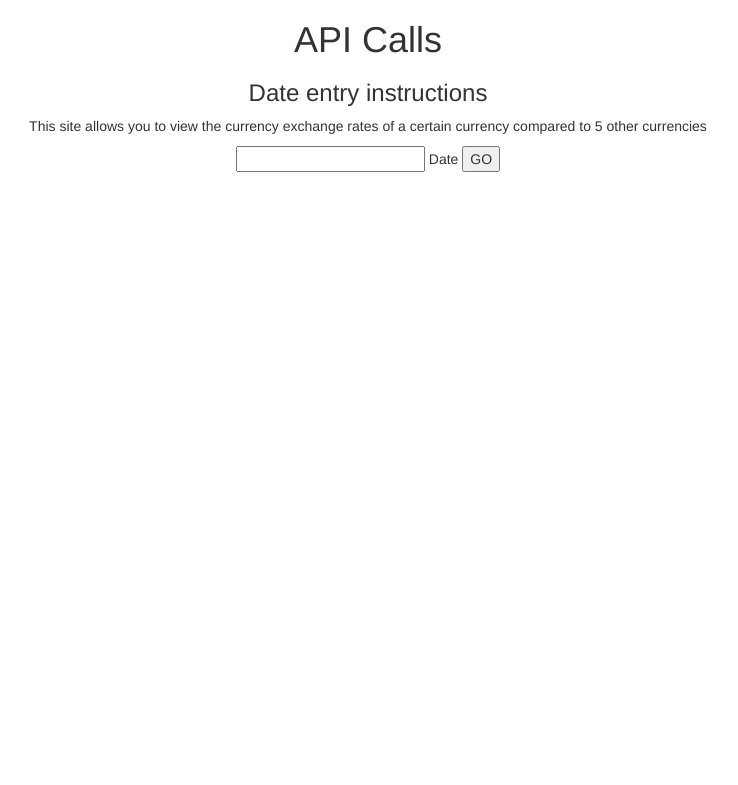
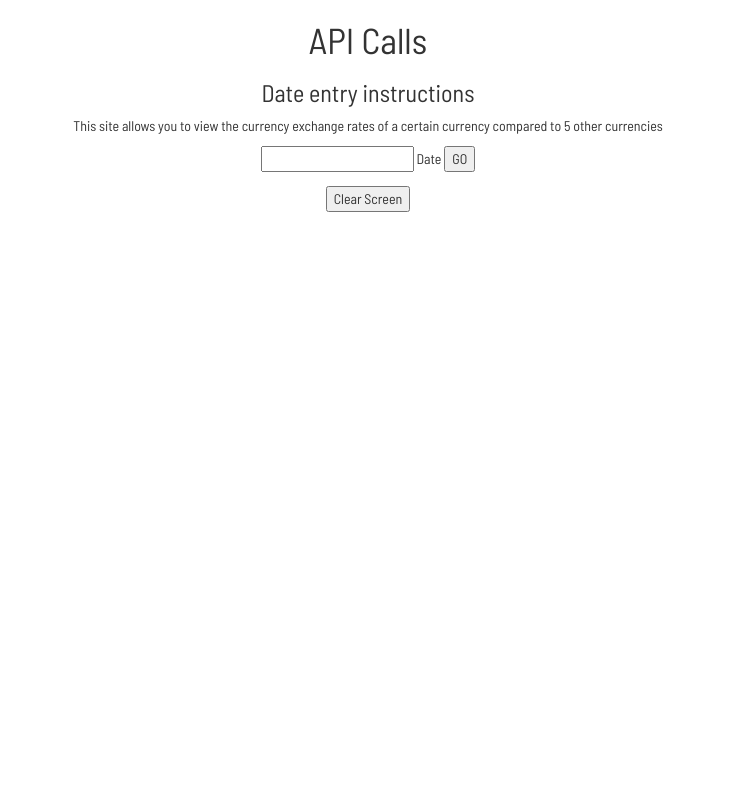
Before and after one commit to loca5609/class, a PHP site: page /homework/homework_5/index.php in a window 1280 px wide. Shown: the top 785 px of the page, without its empty margins (272-1010 px from the left). Run offline with PHP 8.4, Linux system fonts and the light colour scheme; some libraries are stand-ins or nearby versions.

Commit message:
All working and tidyed up HW 5

```diff
--- a/homework/homework_5/css/styles.css
+++ b/homework/homework_5/css/styles.css
@@ -4,4 +4,5 @@ h1 {
 
 body {
     text-align: center;
+    font-family: 'Barlow Semi Condensed', sans-serif;
 }
--- a/homework/homework_5/index.php
+++ b/homework/homework_5/index.php
@@ -2,21 +2,24 @@
     <head>
        <link rel="stylesheet" href="https://maxcdn.bootstrapcdn.com/bootstrap/3.3.7/css/bootstrap.min.css" integrity="sha384-BVYiiSIFeK1dGmJRAkycuHAHRg32OmUcww7on3RYdg4Va+PmSTsz/K68vbdEjh4u" crossorigin="anonymous">
        <link rel="stylesheet" type="text/css" href="css/styles.css" />
+       <link href="https://fonts.googleapis.com/css?family=Barlow+Semi+Condensed" rel="stylesheet">
        <script src="https://code.jquery.com/jquery-3.1.0.js"></script>
 
     <script>
-    var dateInput = $("#date").val();
+
 
         function apiCall(){
+            var baseInput = $("#base").val();
             $.ajax({
 
             type: "GET",
-            url: "https://api.fixer.io/latest?base",
+            url: "https://api.fixer.io/latest?",
             dataType: "json",
             data: {"base": $("#base").val()},
             success: function(data,status) {
               //rates is the assoc. array of currency types, the key is the currency code, value is the exchange from the base currency
               //alert(data.rates["AUD"]);
+              $("#rates").append("<h3>"+baseInput+" Exchange Rates: <br></h3>");
               $("#rates").append("Australia "+data.rates["AUD"]+"<br>");
               $("#rates").append("Canada "+data.rates["CAD"]+"<br>");
               $("#rates").append("Japanese Yen "+data.rates["JPY"]+"<br>");
@@ -32,7 +35,9 @@
         });//ajax
 
     }  //function
-
+       $(document).ready(  function(){
+        $("#button").click(function(){ apiCall(); });
+    } ); //documentReady
     </script>
 
     </head>
@@ -42,10 +47,13 @@
         <p><h3>Date entry instructions</h3>
         This site allows you to view the currency exchange rates of a certain currency compared to 5 other currencies
         </p>
-        <form>
+        <form onsubmit="return false">
             <input type="text" id="base"/>
             Date
-            <button onClick="apiCall()">GO</button>
+            <button id="button">GO</button>
+        </form>
+        <form>
+            <button id="clear">Clear Screen</button>
         </form>
         <div id="rates">
 
```
